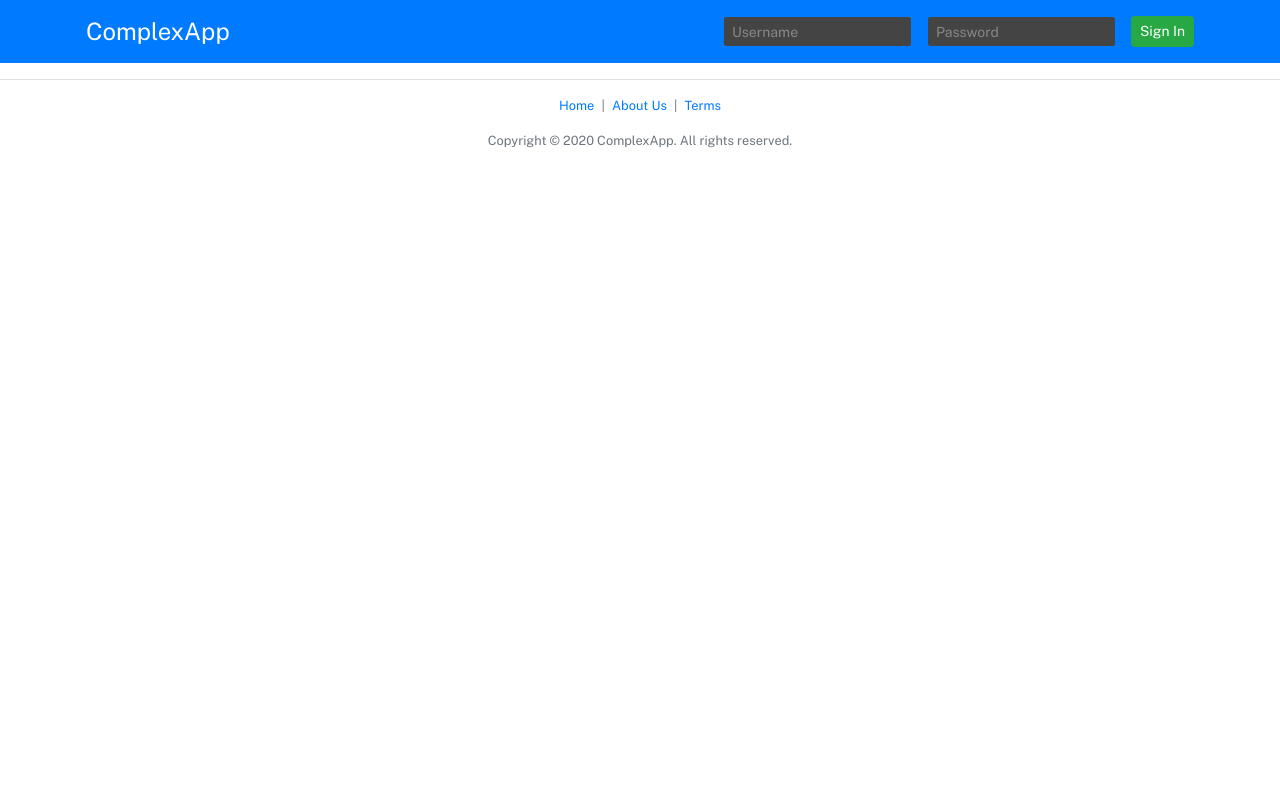
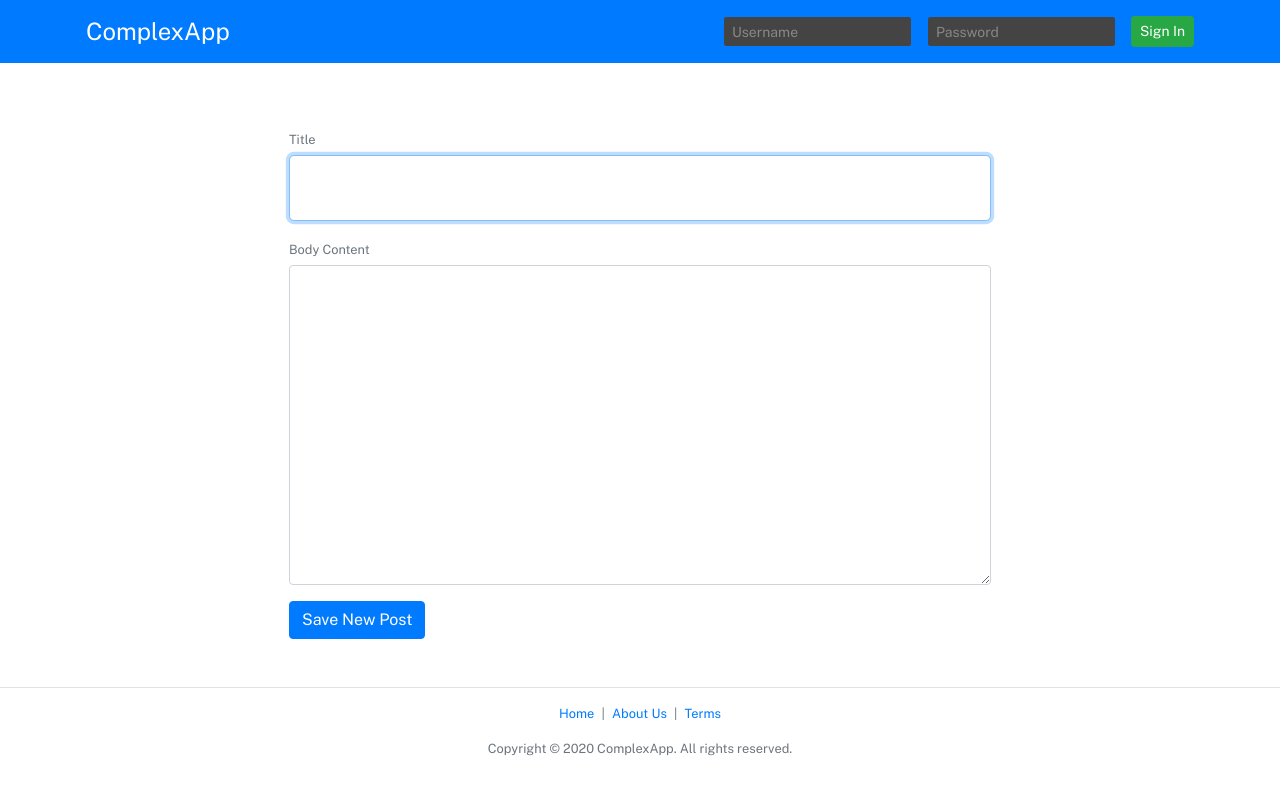
Before and after one commit to uones-hoseini/complex-app01, a React (Vite) app: page /create-post in a window 1280 px wide. Shown: the top 794 px of the page. Built offline with nearby package versions, Linux system fonts and the light colour scheme.

Commit message:
create post page

```diff
--- a/src/App.jsx
+++ b/src/App.jsx
@@ -1,11 +1,15 @@
 import { useState } from "react"
 import { BrowserRouter, Route, Routes } from "react-router-dom"
 import Footer from "./components/Footer"
+import HomeGuest from "./components/HomeGuest"
 import Home from "./components/Home"
-import HomeP from "./components/HomeP"
 import Header from "./components/Header"
 import About from "./components/About"
 import Terms from "./components/Terms"
+import CreatePost from "./components/CreatePost"
+import ViewSinglePost from './components/ViewSinglePost'
+import Axios from "axios"
+Axios.defaults.baseURL = 'http://localhost:8080'
 
 function App() {
   //!!!
@@ -15,7 +19,9 @@ function App() {
     <BrowserRouter>
       <Header loggedIn={loggedIn} setLoggedIn={setLoggedIn} />
       <Routes>
-        <Route path="/" element={loggedIn ? <HomeP /> : <Home />} />
+        <Route path="/" element={loggedIn ? <Home /> : <HomeGuest />} />
+        <Route path="/post/:id" element={<ViewSinglePost/>}/>
+        <Route path="/create-post" element={<CreatePost />} />
         <Route path="/about-us" element={<About />} />
         <Route path="/terms" element={<Terms />} />
       </Routes>
--- a/src/components/CreatePost.jsx
+++ b/src/components/CreatePost.jsx
@@ -1,27 +1,47 @@
-import React, { useEffect } from "react"
-import Container from './Container'
+import React, { useEffect, useState } from "react"
+import { useNavigate } from "react-router-dom"
+import Container from "./Container"
+import Axios from "axios"
 
 function CreatePost() {
+  const [title, setTitle] = useState()
+  const [body, setBody] = useState()
+  const navigate = useNavigate()
+
+  async function handleSubmit(e) {
+    e.preventDefault()
+    try {
+       const response=await Axios.post("/create-post", { title, body, token: localStorage.getItem("complex-appToken") })
+
+      //Redirect new post url
+      navigate(`/post/${response.data}`)
+
+      console.log("create a new post")
+    } catch (e) {
+      console.log("This post have a problem")
+    }
+  }
+
   return (
-   <Container>
-    <form>
+    <Container>
+      <form onSubmit={handleSubmit}>
         <div className="form-group">
-          <label for="post-title" className="text-muted mb-1">
+          <label htmlFor="post-title" className="text-muted mb-1">
             <small>Title</small>
           </label>
-          <input autofocus name="title" id="post-title" className="form-control form-control-lg form-control-title" type="text" placeholder="" autocomplete="off" />
+          <input onChange={(e) => setTitle(e.target.value)} autoFocus name="title" id="post-title" className="form-control form-control-lg form-control-title" type="text" placeholder="" autoComplete="off" />
         </div>
 
         <div className="form-group">
-          <label for="post-body" className="text-muted mb-1 d-block">
+          <label htmlFor="post-body" className="text-muted mb-1 d-block">
             <small>Body Content</small>
           </label>
-          <textarea name="body" id="post-body" className="body-content tall-textarea form-control" type="text"></textarea>
+          <textarea onChange={(e) => setBody(e.target.value)} name="body" id="post-body" className="body-content tall-textarea form-control" type="text"></textarea>
         </div>
 
         <button className="btn btn-primary">Save New Post</button>
       </form>
-   </Container>
+    </Container>
   )
 }
 
--- a/src/components/Header.jsx
+++ b/src/components/Header.jsx
@@ -9,7 +9,7 @@ function Header(props) {
       <header className="header-bar bg-primary mb-3">
         <div className="container d-flex flex-column flex-md-row align-items-center p-3">
           <h4 className="my-0 mr-md-auto font-weight-normal">
-            <Link href="/" className="text-white">
+            <Link to="/" className="text-white">
               ComplexApp
             </Link>
           </h4>
--- a/src/components/HeaderLoggedIn.jsx
+++ b/src/components/HeaderLoggedIn.jsx
@@ -1,4 +1,5 @@
 import React, { useEffect } from "react"
+import { Link } from "react-router-dom"
 
 function HeaderLoggedOut(props) {
   function handleLoggedIn() {
@@ -19,9 +20,9 @@ function HeaderLoggedOut(props) {
       <a href="#" className="mr-2">
         <img className="small-header-avatar" src={localStorage.getItem("complex-appAvatar")} />
       </a>
-      <a className="btn btn-sm btn-success mr-2" href="/create-post">
+      <Link className="btn btn-sm btn-success mr-2" to="/create-post">
         Create Post
-      </a>
+      </Link>
       <button onClick={handleLoggedIn} className="btn btn-sm btn-secondary">
         Sign Out
       </button>
--- a/src/components/HeaderLoggedOut.jsx
+++ b/src/components/HeaderLoggedOut.jsx
@@ -7,7 +7,7 @@ function HeaderLoggedOut(props) {
   async function handleSubmit(e) {
     e.preventDefault()
     try {
-      const response = await Axios.post("http://localhost:8080/login", { username, password })
+      const response = await Axios.post("/login", { username, password })
       if (response.data) {
         localStorage.setItem("complex-appToken", response.data.token)
         localStorage.setItem("complex-appUsername", response.data.username)
--- /dev/null
+++ b/src/components/HomeGuest.jsx
@@ -0,0 +1,57 @@
+import React, { useState } from "react"
+import Axios from "axios"
+import Page from "./Page"
+
+function HomeGuest() {
+  const [username, setUsername] = useState()
+  const [email, setEmail] = useState()
+  const [password, setPassword] = useState()
+
+  async function handleSubmit(e) {
+    e.preventDefault()
+
+    try {
+      await Axios.post("/register", { username, password, email })
+      console.log("craete a new User Name")
+    } catch (e) {
+      console.log("error")
+    }
+  }
+  return (
+    <Page title="Home" wide={true}>
+      <div className="row align-items-center">
+        <div className="col-lg-7 py-3 py-md-5">
+          <h1 className="display-3">Remember Writing?</h1>
+          <p className="lead text-muted">Are you sick of short tweets and impersonal &ldquo;shared&rdquo; posts that are reminiscent of the late 90&rsquo;s email forwards? We believe getting back to actually writing is the key to enjoying the internet again.</p>
+        </div>
+        <div className="col-lg-5 pl-lg-5 pb-3 py-lg-5">
+          <form onSubmit={handleSubmit}>
+            <div className="form-group">
+              <label htmlFor="username-register" className="text-muted mb-1">
+                <small>Username</small>
+              </label>
+              <input onChange={(e) => setUsername(e.target.value)} id="username-register" name="username" className="form-control" type="text" placeholder="Pick a username" autoComplete="off" />
+            </div>
+            <div className="form-group">
+              <label htmlFor="email-register" className="text-muted mb-1">
+                <small>Email</small>
+              </label>
+              <input onChange={(e) => setEmail(e.target.value)} id="email-register" name="email" className="form-control" type="text" placeholder="you@example.com" autoComplete="off" />
+            </div>
+            <div className="form-group">
+              <label htmlFor="password-register" className="text-muted mb-1">
+                <small>Password</small>
+              </label>
+              <input onChange={(e) => setPassword(e.target.value)} id="password-register" name="password" className="form-control" type="password" placeholder="Create a password" />
+            </div>
+            <button type="submit" className="py-3 mt-4 btn btn-lg btn-success btn-block">
+              Sign up for ComplexApp
+            </button>
+          </form>
+        </div>
+      </div>
+    </Page>
+  )
+}
+
+export default HomeGuest
--- a/src/components/HomeP.jsx
+++ /dev/null
@@ -1,16 +0,0 @@
-import React, { useEffect } from "react"
-import Container from "./Container"
-import Page from "./Page"
-
-function ComponentName() {
-  return (
-    <Page title="Profile">
-      <h2 className="text-center">
-        Hello <strong>{localStorage.getItem("complex-appUserName")}</strong>, your feed is empty.
-      </h2>
-      <p className="lead text-muted text-center">Your feed displays the latest posts from the people you follow. If you don&rsquo;t have any friends to follow that&rsquo;s okay; you can use the &ldquo;Search&rdquo; feature in the top menu bar to find content written by people with similar interests and then follow them.</p>
-    </Page>
-  )
-}
-
-export default ComponentName
--- /dev/null
+++ b/src/components/ViewSinglePost.jsx
@@ -0,0 +1,30 @@
+import React, { useEffect } from "react"
+import Page from "./Page"
+
+function ViewSinglePost() {
+  return (
+  <Page title="Fack Hardcoded Title ">
+    <div className="d-flex justify-content-between">
+        <h2>Example Post Title</h2>
+        <span className="pt-2">
+          <a href="#" className="text-primary mr-2" title="Edit"><i className="fas fa-edit"></i></a>
+          <a className="delete-post-button text-danger" title="Delete"><i className="fas fa-trash"></i></a>
+        </span>
+      </div>
+
+      <p className="text-muted small mb-4">
+        <a href="#">
+          <img className="avatar-tiny" src="https://gravatar.com/avatar/b9408a09298632b5151200f3449434ef?s=128" />
+        </a>
+        Posted by <a href="#">brad</a> on 2/10/2020
+      </p>
+
+      <div className="body-content">
+        <p>Lorem ipsum dolor sit <strong>example</strong> post adipisicing elit. Iure ea at esse, tempore qui possimus soluta impedit natus voluptate, sapiente saepe modi est pariatur. Aut voluptatibus aspernatur fugiat asperiores at.</p>
+        <p>Lorem ipsum dolor sit amet consectetur adipisicing elit. Beatae quod asperiores corrupti omnis qui, placeat neque modi, dignissimos, ab exercitationem eligendi culpa explicabo nulla tempora rem? Lorem ipsum dolor sit amet consectetur adipisicing elit. Iure ea at esse, tempore qui possimus soluta impedit natus voluptate, sapiente saepe modi est pariatur. Aut voluptatibus aspernatur fugiat asperiores at.</p>
+      </div>
+  </Page>
+  )
+}
+
+export default ViewSinglePost
```
Also changed, not shown: src/components/Home.jsx (+6 -43 lines).
